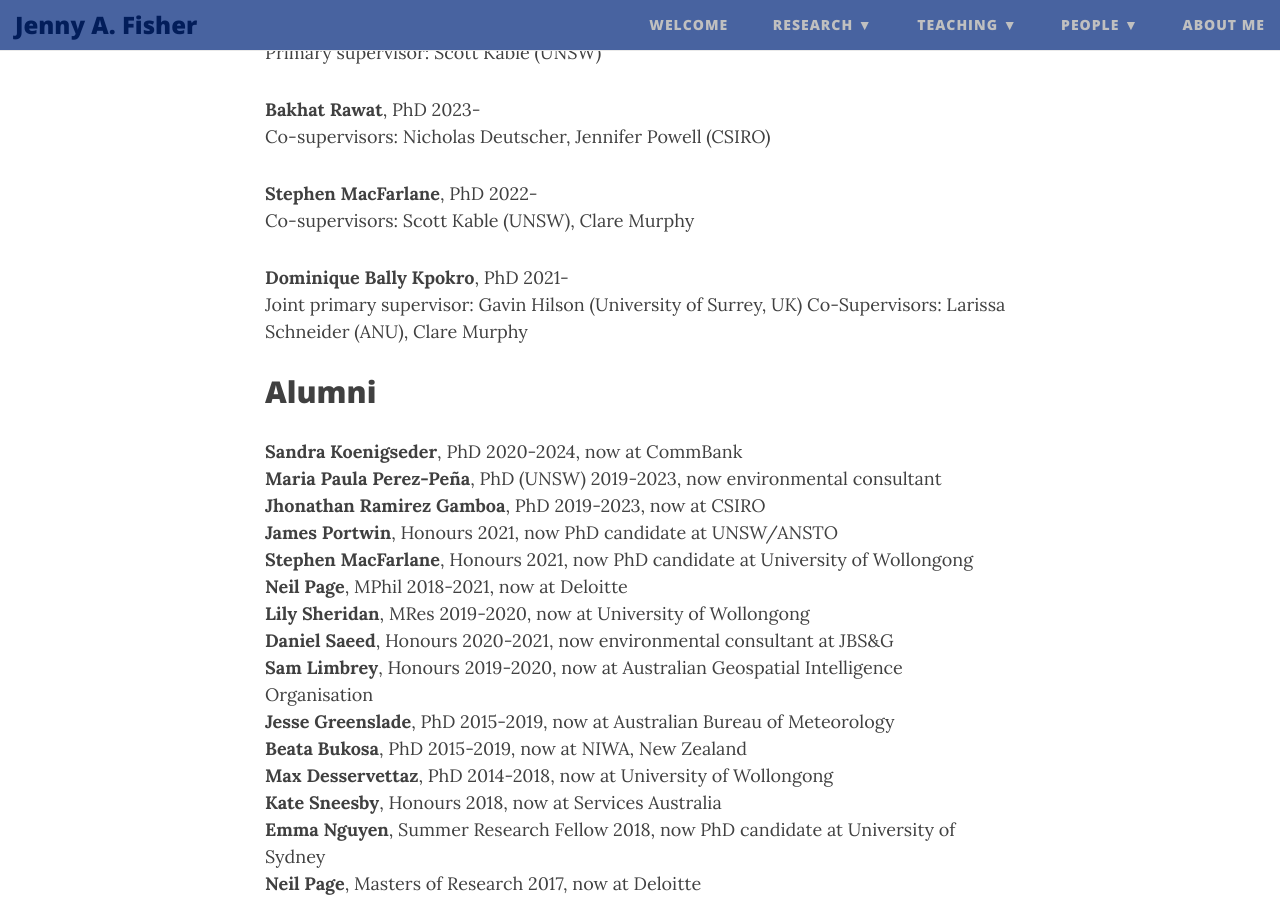
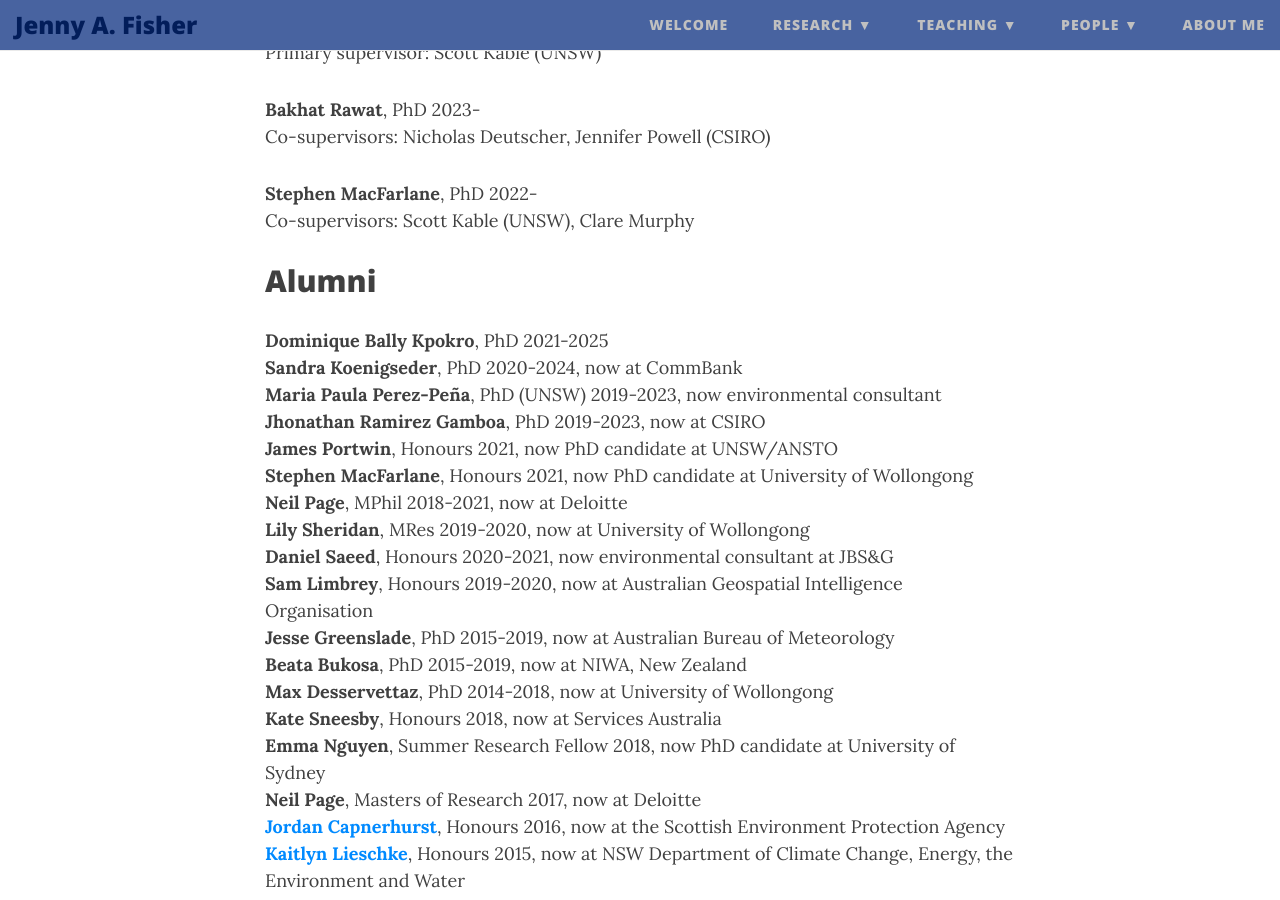
Before and after one commit to jennyfisher/jennyfisher.github.io, a Jekyll site: the page built from people.md, in a window 1280 px wide and 900 px high, scrolled down 439 px. Built offline with Jekyll 4.4.1, drawn with Linux system fonts in a browser that asks for light colours; nearby versions of some CDN libraries.

Commit message:
Update people.md

```diff
--- a/people.md
+++ b/people.md
@@ -18,13 +18,10 @@
 **Stephen MacFarlane**, PhD 2022-<br/>
        Co-supervisors: Scott Kable (UNSW), Clare Murphy
 
-**Dominique Bally Kpokro**, PhD 2021-<br/>
-       Joint primary supervisor: Gavin Hilson (University of Surrey, UK)
-       Co-Supervisors: Larissa Schneider (ANU), Clare Murphy
-
 
 ## Alumni
 
+**Dominique Bally Kpokro**, PhD 2021-2025<br/>
 **Sandra Koenigseder**, PhD 2020-2024, now at CommBank<br/>
 **Maria Paula Perez-Peña**, PhD (UNSW) 2019-2023, now environmental consultant<br/>
 **Jhonathan Ramirez Gamboa**, PhD 2019-2023, now at CSIRO<br/>
```
